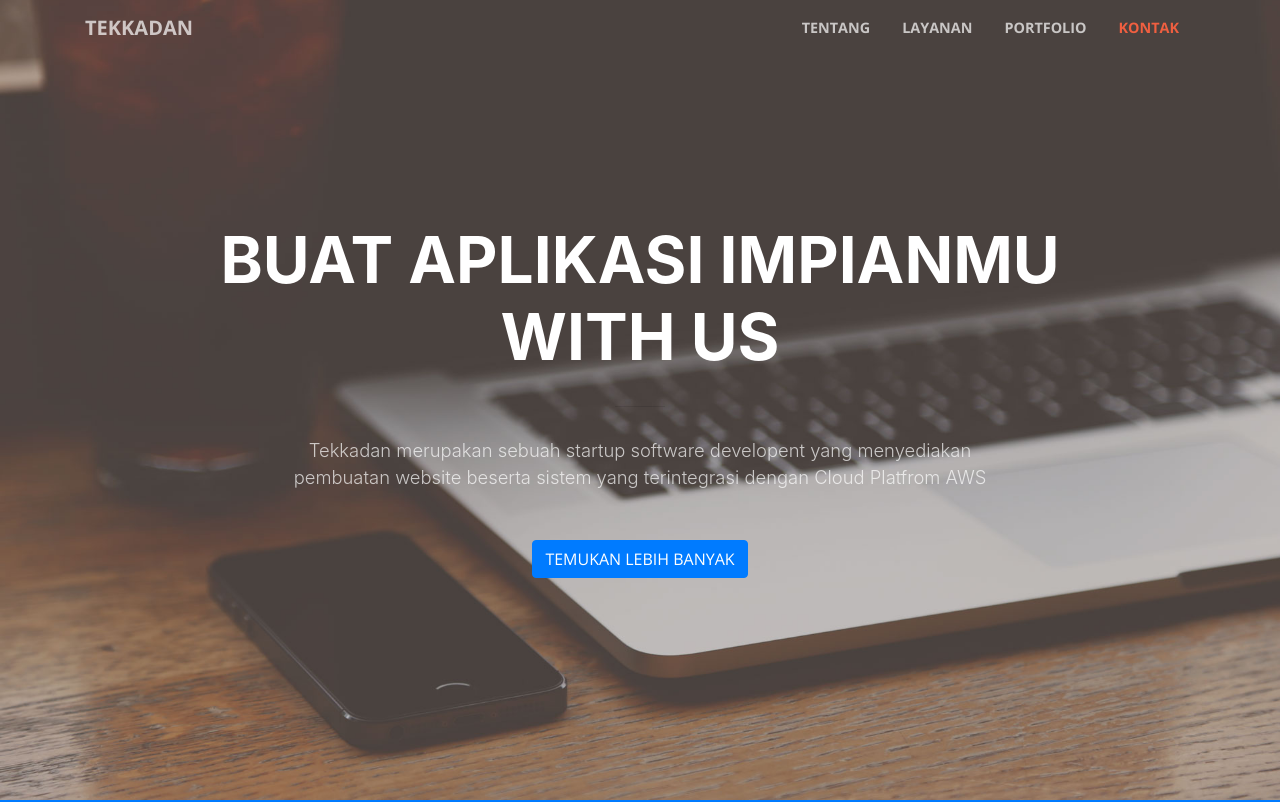
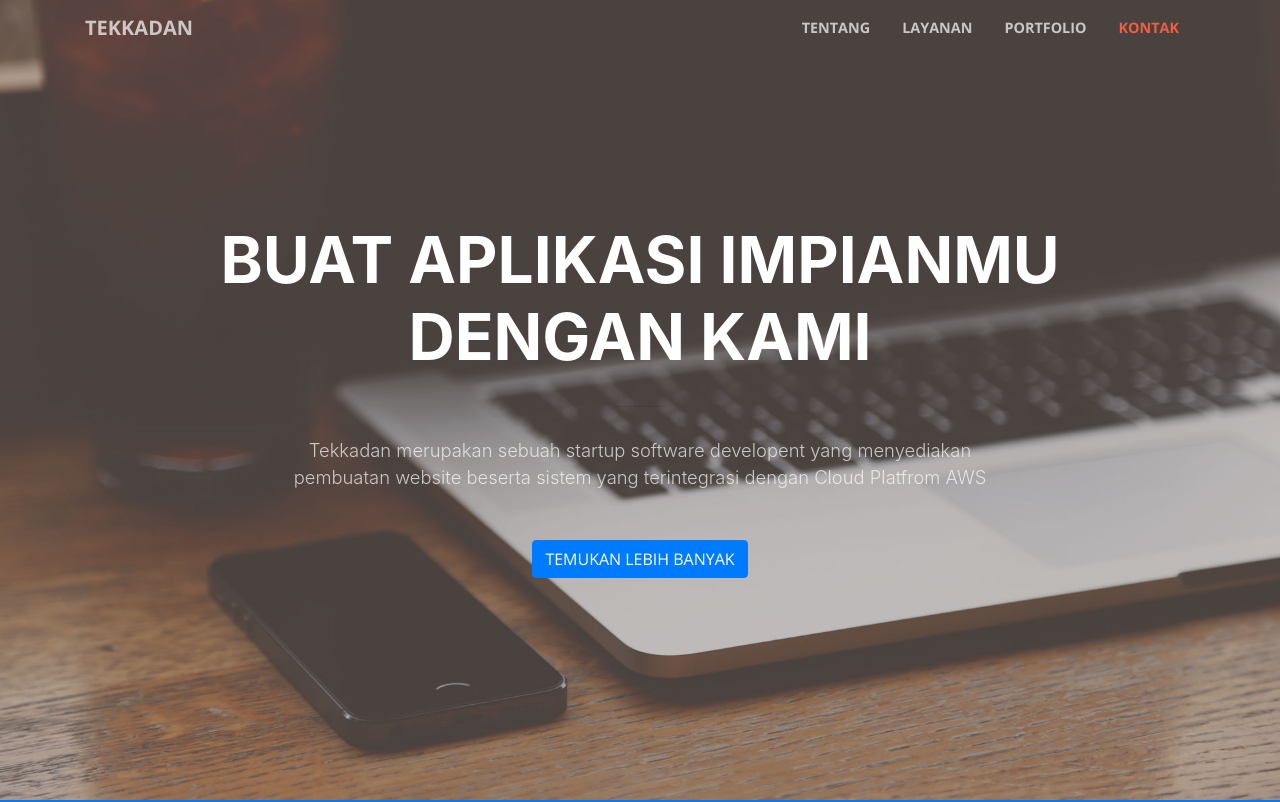
Before and after one commit to indrapurnomo/web-test, a website with bundled scripts: page index.html in a window 1280 px wide. Shown: the top 802 px of the page. Built offline with nearby package versions, Linux system fonts and the light colour scheme.

Commit message:
change index.html

```diff
--- a/index.html
+++ b/index.html
@@ -59,7 +59,7 @@
       <div class="row">
         <div class="col-lg-10 mx-auto">
           <h1 class="text-uppercase">
-            <strong>Buat Aplikasi Impianmu with us</strong>
+            <strong>Buat Aplikasi Impianmu dengan kami</strong>
           </h1>
           <hr>
         </div>
```
